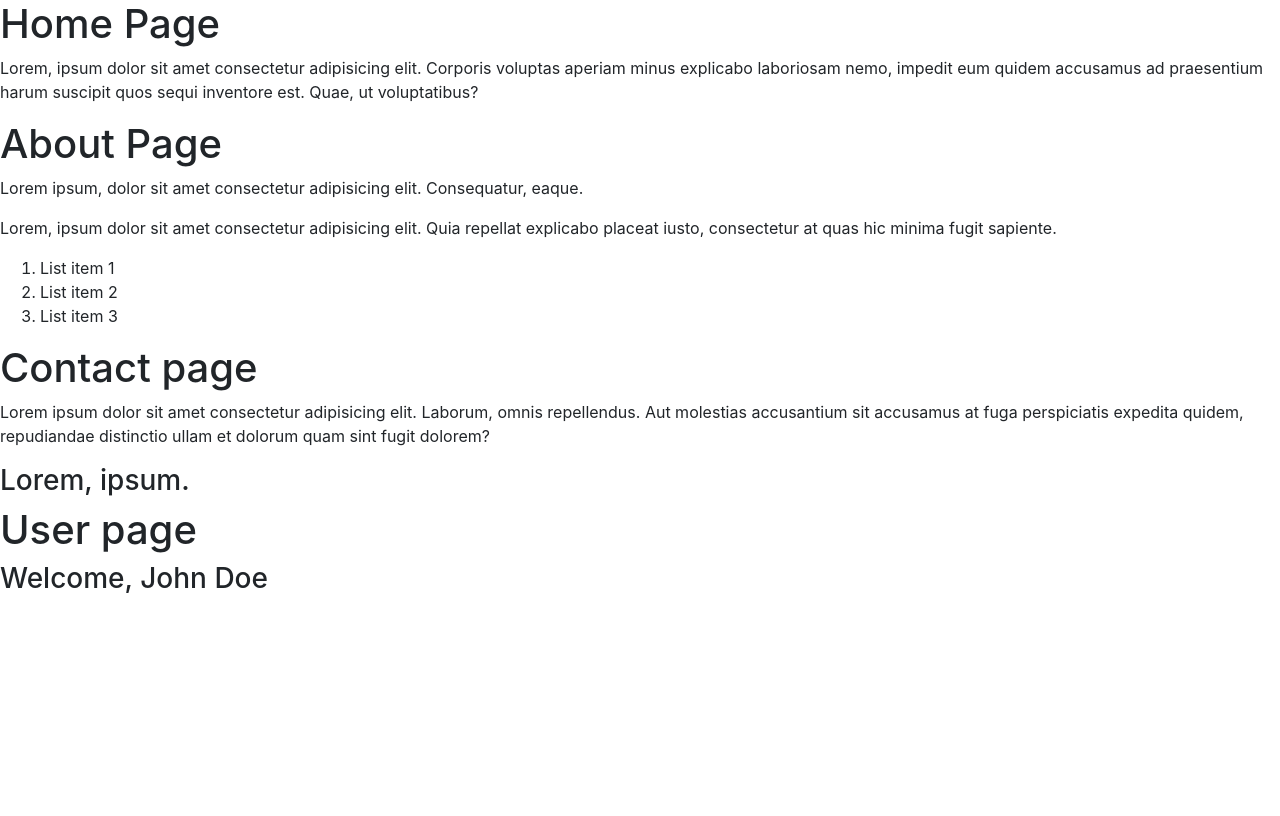
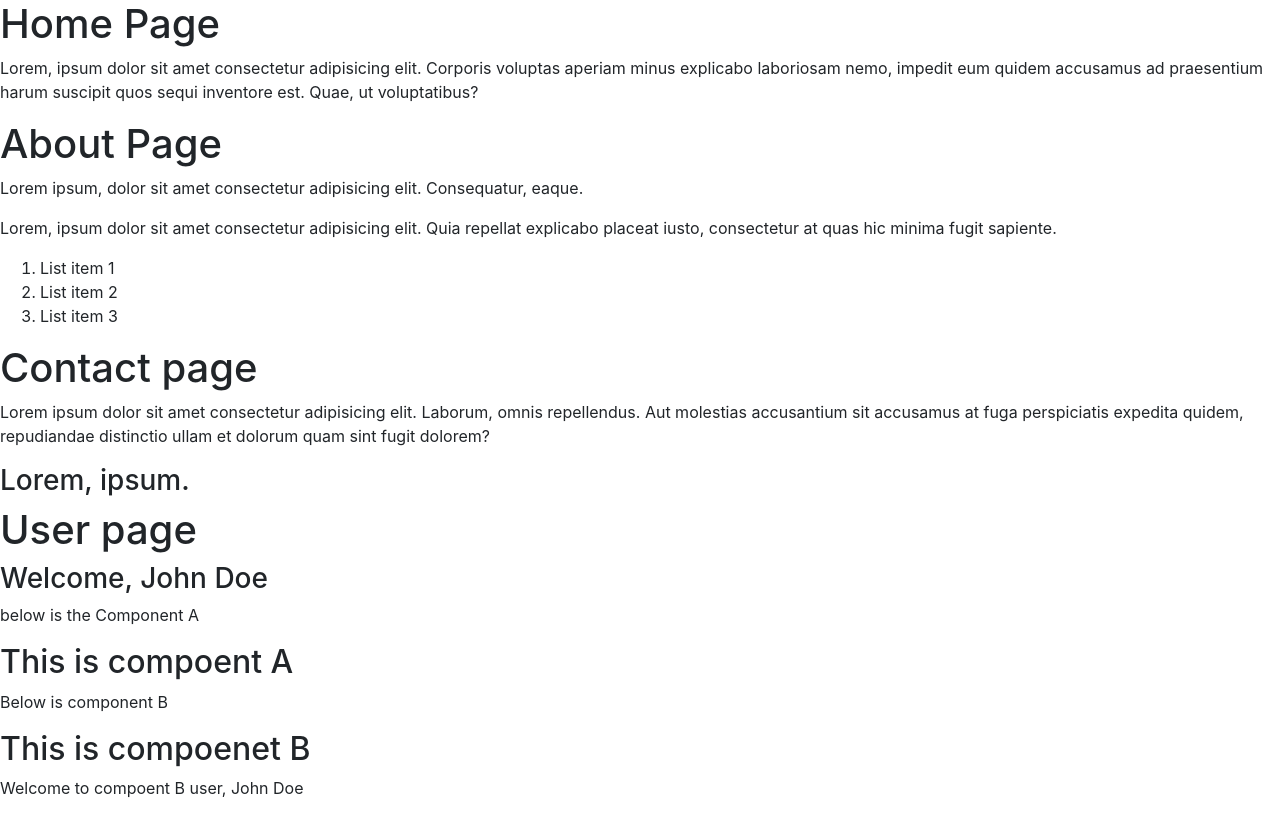
Before and after one commit to shirkeamy/October2024Batch, a React (Create React App) app in the folder react-test/my-app/: page / in a window 1280 px wide. Built offline with nearby package versions, Linux system fonts and the light colour scheme.

Commit message:
4.1 - Add props drilling

```diff
--- /dev/null
+++ b/react-test/my-app/src/Pages/Components/ComponentA.tsx
@@ -0,0 +1,22 @@
+import React from "react";
+import ComponentB from "./ComponentB";
+
+interface IComponentAProps {
+    userName: string;
+}
+
+const ComponentA: React.FC<IComponentAProps> = (props: IComponentAProps) => {
+const {userName}:IComponentAProps = props;
+
+    return (
+        <>
+            <h2>This is compoent A</h2>
+            <p>
+                Below is component B
+            </p>
+            <ComponentB userName={userName} />
+        </>
+    )
+}
+
+export default ComponentA;
--- /dev/null
+++ b/react-test/my-app/src/Pages/Components/ComponentB.tsx
@@ -0,0 +1,19 @@
+import React from "react";
+
+interface IComponentBProps {
+    userName: string;
+}
+
+const ComponentB: React.FC<IComponentBProps> = (props: IComponentBProps) => {
+    const { userName }: IComponentBProps = props;
+    return (
+        <>
+            <h2>This is compoenet B</h2>
+            <p>
+                Welcome to compoent B user, {userName}
+            </p>
+        </>
+    )
+}
+
+export default ComponentB;
--- a/react-test/my-app/src/Pages/User.tsx
+++ b/react-test/my-app/src/Pages/User.tsx
@@ -1,4 +1,5 @@
 import React from "react";
+import ComponentA from "./Components/ComponentA";
 
 interface IUserProps {
     userName: string;
@@ -12,6 +13,10 @@ const User: React.FC<IUserProps> = (props: IUserProps) => {
         <>
             <h1>User page</h1>
             <h3>Welcome, {userName}</h3>
+            <p>
+                below is the Component A
+            </p>
+            <ComponentA userName={userName} />
         </>
     )
 }
```
